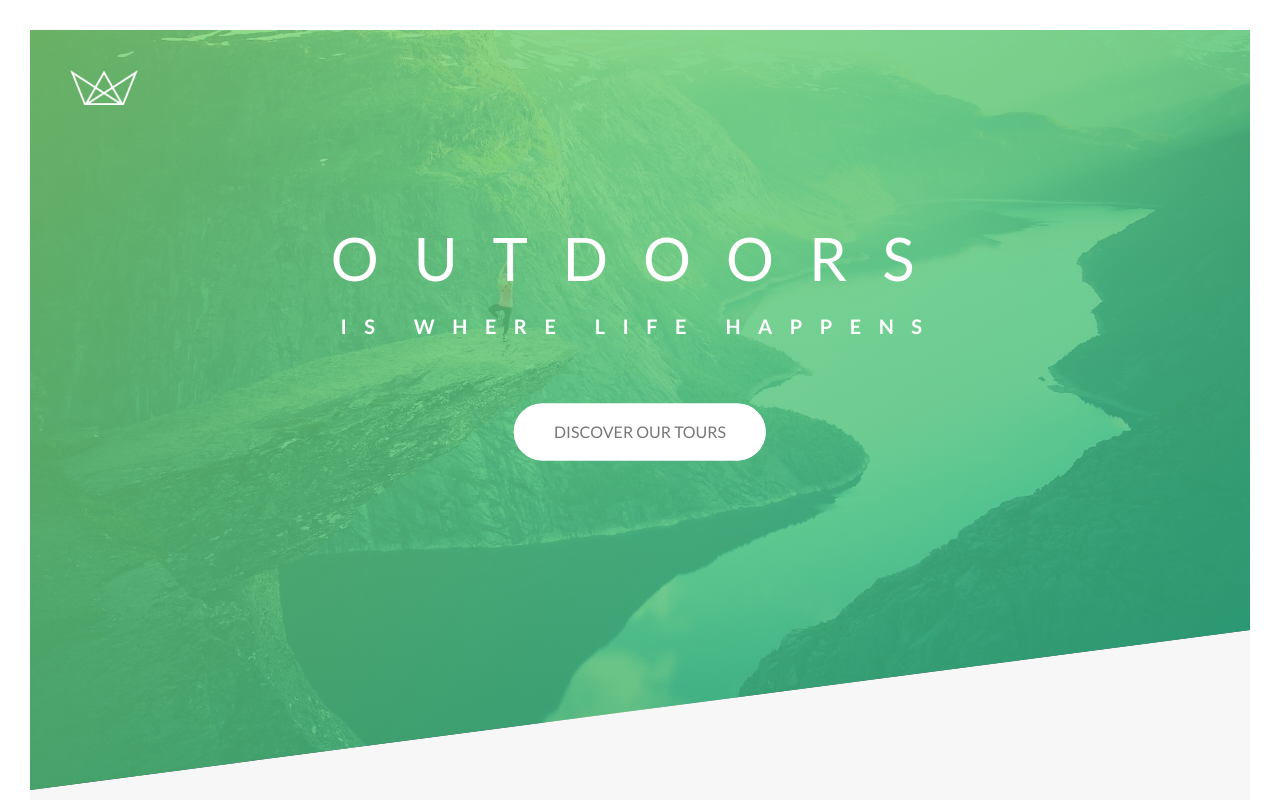
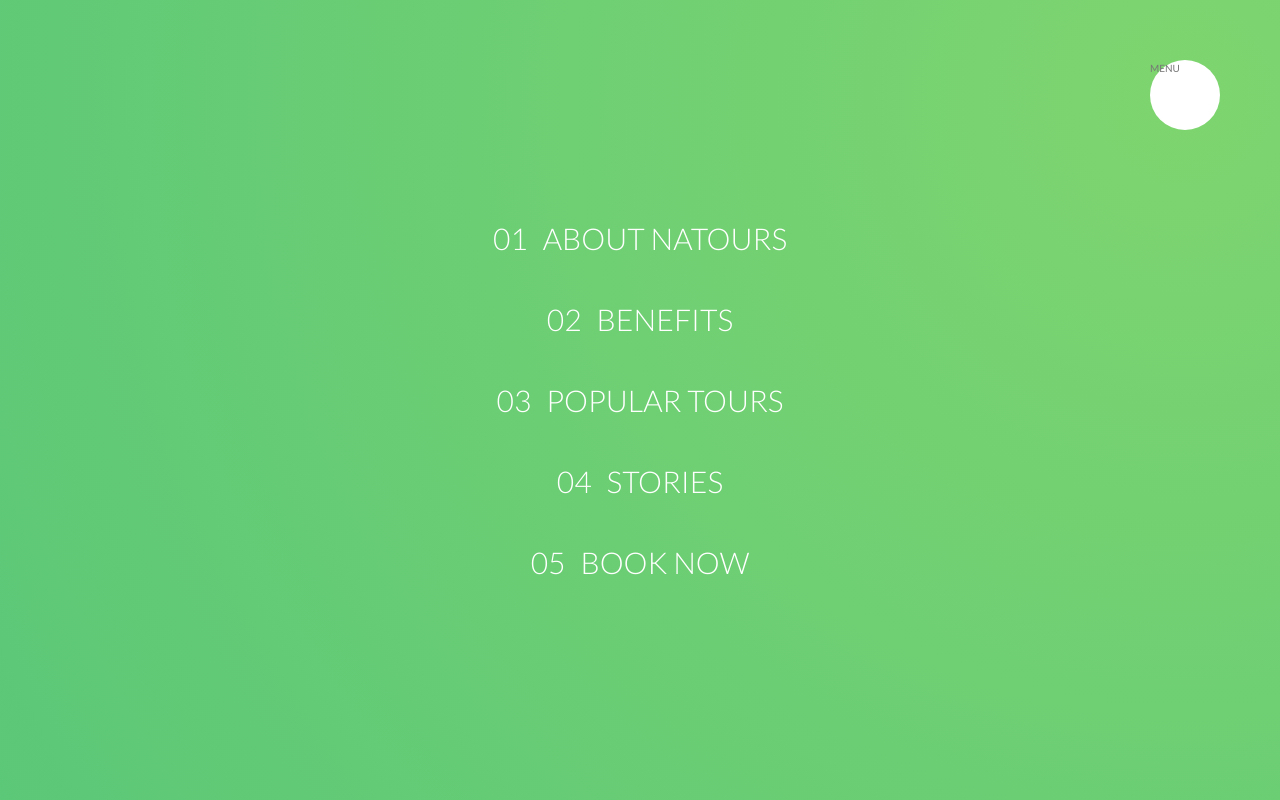
Before and after one commit to Cesar-Jim/sass-advanced, a website: page index.html in a window 1280 px wide. Shown: the top 800 px of the page. Drawn offline with Linux system fonts and the light colour scheme.

Commit message:
navigation items styling completed

```diff
--- a/index.html
+++ b/index.html
@@ -18,6 +18,40 @@
     <title>Natours | Exciting tours for adventurous people</title>
   </head>
   <body>
+    <!--NAVIGATION-->
+    <div class="navigation">
+      <input
+        type="checkbox"
+        class="navigation__checkbox"
+        id="navigation-toggle"
+      />
+      <label for="navigation-toggle" class="navigation__button">MENU</label>
+      <div class="navigation__background">&nbsp;</div>
+      <nav class="navigation__nav">
+        <ul class="navigation__list">
+          <li class="navigation__item">
+            <a href="#" class="navigation__link"
+              ><span>01</span>About Natours</a
+            >
+          </li>
+          <li class="navigation__item">
+            <a href="#" class="navigation__link"><span>02</span>Benefits</a>
+          </li>
+          <li class="navigation__item">
+            <a href="#" class="navigation__link"
+              ><span>03</span>Popular Tours</a
+            >
+          </li>
+          <li class="navigation__item">
+            <a href="#" class="navigation__link"><span>04</span>Stories</a>
+          </li>
+          <li class="navigation__item">
+            <a href="#" class="navigation__link"><span>05</span>Book Now</a>
+          </li>
+        </ul>
+      </nav>
+    </div>
+
     <!--HEADER ELEMENT-->
     <header class="header">
       <div class="header__logo-box">
--- /dev/null
+++ b/sass/layout/_navigation.scss
@@ -0,0 +1,88 @@
+.navigation {
+  &__checkbox {
+    display: none;
+  }
+
+  &__button {
+    background-color: $color-white;
+    height: 7rem;
+    width: 7rem;
+    position: fixed;
+    top: 6rem;
+    right: 6rem;
+    border-radius: 50%;
+    z-index: 2000;
+  }
+
+  &__background {
+    height: 6rem;
+    width: 6rem;
+    border-radius: 50%;
+    position: fixed;
+    top: 6.5rem;
+    right: 6.5rem;
+    background-image: radial-gradient(
+      $color-primary-light,
+      $color-primary-dark
+    );
+    z-index: 1000;
+
+    transform: scale(80);
+  }
+
+  &__nav {
+    height: 100vh;
+    width: 100%;
+    position: fixed;
+    top: 0;
+    right: 0;
+    z-index: 1500;
+  }
+  &__list {
+    list-style: none;
+    text-align: center;
+    position: absolute;
+    top: 50%;
+    left: 50%;
+    transform: translate(-50%, -50%);
+  }
+
+  &__item {
+    margin: 1rem;
+  }
+
+  &__link {
+    color: $color-white;
+
+    &:link,
+    &visited {
+      display: inline-block;
+      font-size: 3rem;
+      font-weight: 300;
+      padding: 1rem 2rem;
+      text-decoration: none;
+      text-transform: uppercase;
+
+      background-image: linear-gradient(
+        120deg,
+        transparent 0%,
+        transparent 50%,
+        $color-white 50%
+      );
+      background-size: 220%;
+      transition: all 0.4s;
+
+      span {
+        display: inline-block;
+        margin-right: 1.5rem;
+      }
+    }
+
+    &:hover,
+    &:active {
+      background-position: 100%;
+      color: $color-primary;
+      transform: translateX(1rem);
+    }
+  }
+}
--- a/sass/main.scss
+++ b/sass/main.scss
@@ -17,6 +17,7 @@
 
 @import './layout/footer';
 @import './layout/header';
+@import './layout/navigation';
 @import './layout/grid';
 
 @import './pages/home';
```
Also changed, not shown: css/style.css.
